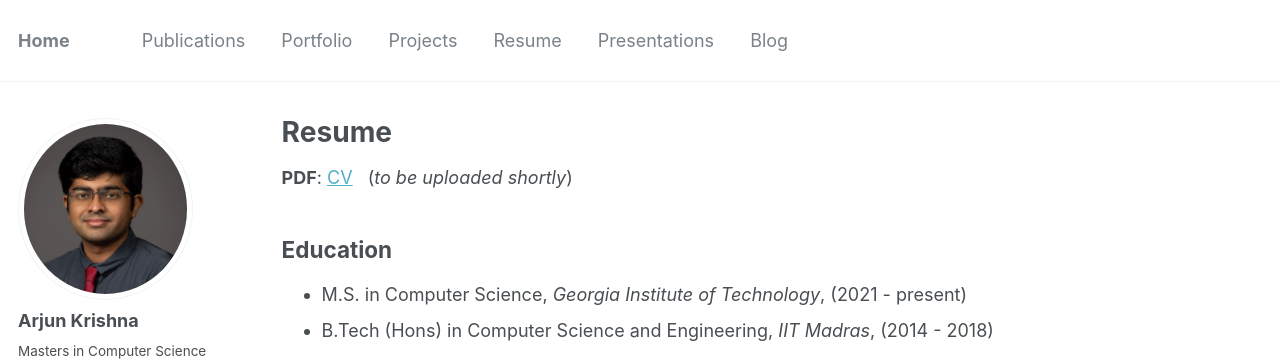
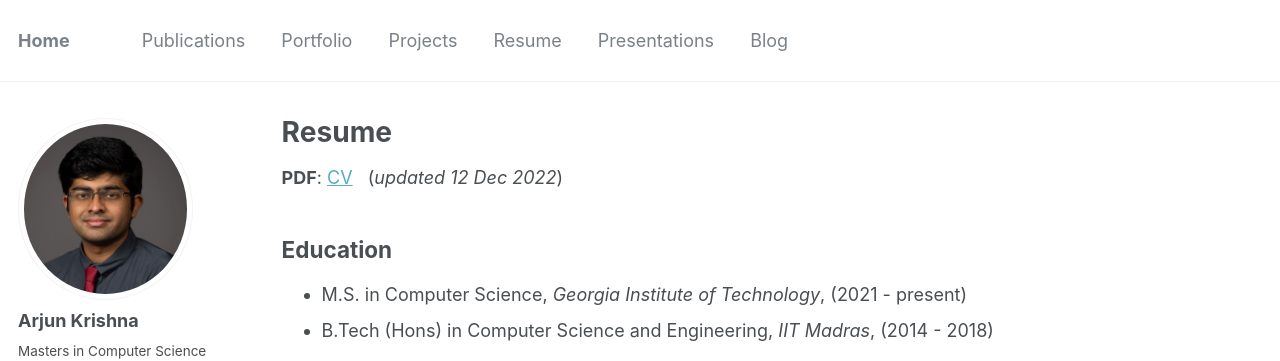
Before and after one commit to arjun-krishna/arjun-krishna.github.io, a Jekyll site: the page built from _pages/resume.md, in a window 1280 px wide and 900 px high. Shown: the top 361 px of the window. Built offline with Jekyll 4.4.1, drawn with Linux system fonts in a browser that asks for light colours.

Commit message:
update cv

```diff
--- a/_pages/resume.md
+++ b/_pages/resume.md
@@ -8,8 +8,8 @@
   - /cv
 ---
 <p style="text-align:left">
-  <b>PDF</b>: <a href="#">CV</a>
-  <span style="margin-left:10px">(<i>to be uploaded shortly</i>)</span>
+  <b>PDF</b>: <a href="/files/akrishna-cv.pdf">CV</a>
+  <span style="margin-left:10px">(<i>updated 12 Dec 2022</i>)</span>
 </p>
 
 Education
```
Also changed, not shown: 1 other file.
